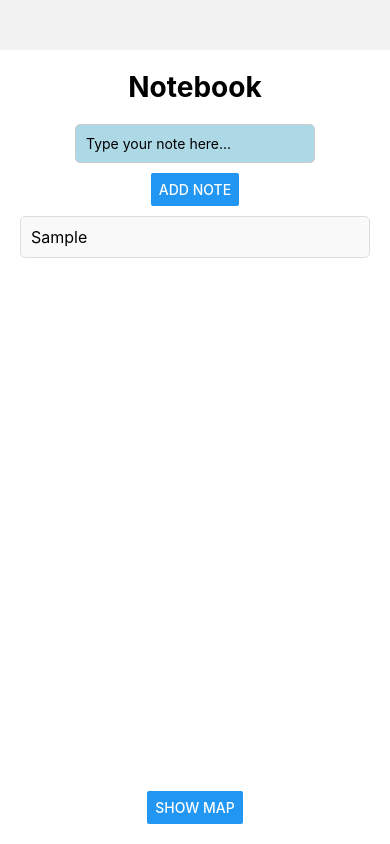
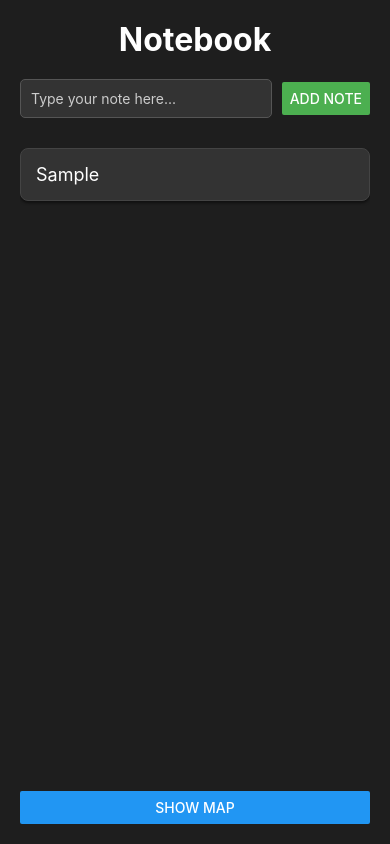
Before and after one commit to mitanuriel/Notebook, a React Native app: screen / in a window 390 px wide. Both pictures are taken after typing "Sample" into the empty fields and a click on the button "ADD NOTE". Built offline with nearby package versions, Linux system fonts and the light colour scheme.

Commit message:
Changed styles of the notebook page

```diff
--- a/App.js
+++ b/App.js
@@ -11,9 +11,7 @@ import { StyleSheet, FlatList, Button, View, TextInput, Text, Pressable } from '
 import { db } from './firebase';
 import { collection, addDoc, getDocs } from 'firebase/firestore';
 
-
 export default function App() {
-
   const Stack = createNativeStackNavigator();
   return (
     <NavigationContainer>
@@ -63,12 +61,12 @@ const NotebookPage = ({ navigation, route }) => {
   function addNote() {
     if (text.trim()) {
       const newNote = {
-        key: Date.now().toString(), // unique key
-        name: text,                // the text itself
+        key: Date.now().toString(),
+        name: text,
       };
       const updatedList = [...notes, newNote];
       setNotes(updatedList);
-      storeData(updatedList); // persist to AsyncStorage
+      storeData(updatedList);
       setText('');
     }
   }
@@ -82,17 +80,19 @@ const NotebookPage = ({ navigation, route }) => {
   }
 
   return (
-    <View style={styles.container}>
-      <Text style={styles.heading}>Notebook</Text>
+    <View style={styles.stylishContainer}>
+      <Text style={styles.stylishHeading}>Notebook</Text>
 
+      <View style={styles.inputContainer}>
         <TextInput
           value={text}
           onChangeText={setText}
           placeholder="Type your note here..."
-        style={styles.textInput}
+          placeholderTextColor="#ccc"
+          style={styles.stylishTextInput}
         />
-
-      <Button title="Add Note" onPress={addNote} />
+        <Button title="Add Note" onPress={addNote} color="#4CAF50" />
+      </View>
 
       <FlatList
         style={styles.notesList}
@@ -100,7 +100,7 @@ const NotebookPage = ({ navigation, route }) => {
         keyExtractor={(item) => item.key}
         renderItem={({ item }) => (
           <Pressable onPress={() => goToDetailPage(item)}>
-            <View style={styles.noteItem}>
+            <View style={styles.noteCard}>
               <Text style={styles.noteText}>
                 {truncate(item.name)}
               </Text>
@@ -110,7 +110,6 @@ const NotebookPage = ({ navigation, route }) => {
       />
 
       <Button title="Show Map" onPress={() => navigation.navigate('MapScreen')} />
-
       <StatusBar style="auto" />
     </View>
   );
@@ -140,37 +139,44 @@ const DetailPage = ({ navigation, route }) => {
       const jsonValue = await AsyncStorage.getItem('myList');
       let notesArray = jsonValue ? JSON.parse(jsonValue) : [];
 
-      // Filter out the note that matches our current note.key
+
       notesArray = notesArray.filter((item) => item.key !== note.key);
 
-      // Save the updated list back to AsyncStorage
+
       await AsyncStorage.setItem('myList', JSON.stringify(notesArray));
 
-      // Navigate back to the Notebook page
+
       navigation.goBack();
     } catch (error) {
       console.log("Error deleting note:", error);
     }
   }
 
+  return (
+    <View style={styles.detailContainer}>
+      <Text style={styles.detailHeading}>Edit Note</Text>
 
-  return (
-    <View style={styles.container}>
-      <Text style={styles.heading}>Edit Note</Text>
+
       <TextInput
-        style={[styles.textInput, { height: 100 }]}
+        style={styles.detailTextInput}
         value={detailText}
         onChangeText={setDetailText}
         multiline
+        placeholder="Edit your note..."
+        placeholderTextColor="#ccc"
       />
+
+      <View style={{ flexDirection: 'row', marginTop: 10 }}>
+        <View style={{ marginRight: 10 }}>
           <Button title="SAVE" onPress={saveNote} />
+        </View>
         <Button title="DELETE" onPress={deleteNote} color="red" />
+      </View>
     </View>
   );
 };
 
 const MapScreen = () => {
-
   const [region, setRegion] = useState({
     latitude: 37.78825,
     longitude: -122.4324,
@@ -181,7 +187,7 @@ const MapScreen = () => {
 
   useEffect(() => {
     (async () => {
-      // Request permission for location
+
       let { status } = await Location.requestForegroundPermissionsAsync();
       if (status !== 'granted') {
         console.log('Permission to access location was denied');
@@ -194,10 +200,11 @@ const MapScreen = () => {
           longitudeDelta: 0.0421,
         });
       }
+
+
       const querySnapshot = await getDocs(collection(db, "markers"));
       let loadedMarkers = [];
       querySnapshot.forEach((doc) => {
-        // doc.data() is an object like { coordinate: {latitude, longitude}, title: ... }
         loadedMarkers.push({
           id: doc.id,
           coordinate: {
@@ -212,14 +219,13 @@ const MapScreen = () => {
   }, []);
 
   const handleLongPress = async (event) => {
-    console.log("Long press event:", event.nativeEvent.coordinate);
     const coordinate = event.nativeEvent.coordinate;
     const newMarker = {
       coordinate,
       title: "Cool Place",
     };
 
-    // First, add to Firestore
+
     try {
       const docRef = await addDoc(collection(db, "markers"), {
         coordinate,
@@ -228,7 +234,7 @@ const MapScreen = () => {
       });
       console.log("Marker saved with ID: ", docRef.id);
 
-      // Then, update local state with docRef.id
+
       setMarkers([...markers, { ...newMarker, id: docRef.id }]);
     } catch (e) {
       console.error("Error adding marker: ", e);
@@ -241,12 +247,12 @@ const MapScreen = () => {
       region={region}
       onLongPress={handleLongPress}
     >
-      {/* Show a marker for the user's location */}
+
       <Marker
         coordinate={{ latitude: region.latitude, longitude: region.longitude }}
         title="You are here"
       />
-      {/* Render markers from Firestore */}
+
       {markers.map((marker) => (
         <Marker
           key={marker.id}
@@ -258,46 +264,82 @@ const MapScreen = () => {
   );
 };
 
-
+// UPDATED STYLES
 const styles = StyleSheet.create({
-  container: {
+  stylishContainer: {
     flex: 1,
-    backgroundColor: '#fff',
-    alignItems: 'center',
-    justifyContent: 'center',
-    marginTop: 50,
+    backgroundColor: '#1e1e1e',
     padding: 20,
   },
-  heading: {
-    fontSize: 28,
+  stylishHeading: {
+    fontSize: 32,
     fontWeight: 'bold',
+    color: '#fff',
     marginBottom: 20,
     textAlign: 'center',
   },
-  textInput: {
-    backgroundColor: 'lightblue',
+  inputContainer: {
+    flexDirection: 'row',
+    alignItems: 'center',
+    marginBottom: 20,
+  },
+  stylishTextInput: {
+    flex: 1,
+    backgroundColor: '#333',
+    color: '#fff',
     padding: 10,
-    marginBottom: 10,
     borderRadius: 5,
     borderWidth: 1,
-    borderColor: '#ccc',
-    minWidth: 200,
+    borderColor: '#555',
+    marginRight: 10,
   },
   notesList: {
     marginTop: 10,
+  },
+  noteCard: {
+    backgroundColor: '#333',
+    padding: 15,
+    marginBottom: 10,
+    borderRadius: 8,
+    borderWidth: 1,
+    borderColor: '#444',
+    shadowColor: '#000',
+    shadowOffset: { width: 0, height: 2 },
+    shadowOpacity: 0.5,
+    shadowRadius: 3,
+    elevation: 3,
+  },
+  noteText: {
+    fontSize: 18,
+    color: '#fff',
+  },
+
+
+  detailContainer: {
+    flex: 1,
+    backgroundColor: '#1e1e1e',
+    padding: 20,
+    alignItems: 'center',
+    justifyContent: 'flex-start',
+  },
+  detailHeading: {
+    fontSize: 24,
+    fontWeight: 'bold',
+    color: '#fff',
+    marginBottom: 10,
+    textAlign: 'center',
+  },
+  detailTextInput: {
     width: '100%',
-  },
-  noteItem: {
-    backgroundColor: '#f9f9f9',
-    padding: 10,
-    marginBottom: 8,
+    backgroundColor: '#333',
+    color: '#fff',
     borderRadius: 5,
     borderWidth: 1,
-    borderColor: '#ddd',
+    borderColor: '#555',
+    padding: 10,
+    textAlignVertical: 'top',
   },
-  noteText: {
-    fontSize: 16,
-  },
+
 
   map: {
     flex: 1,
```
Lines whose indentation alone changed are shown as unchanged.
